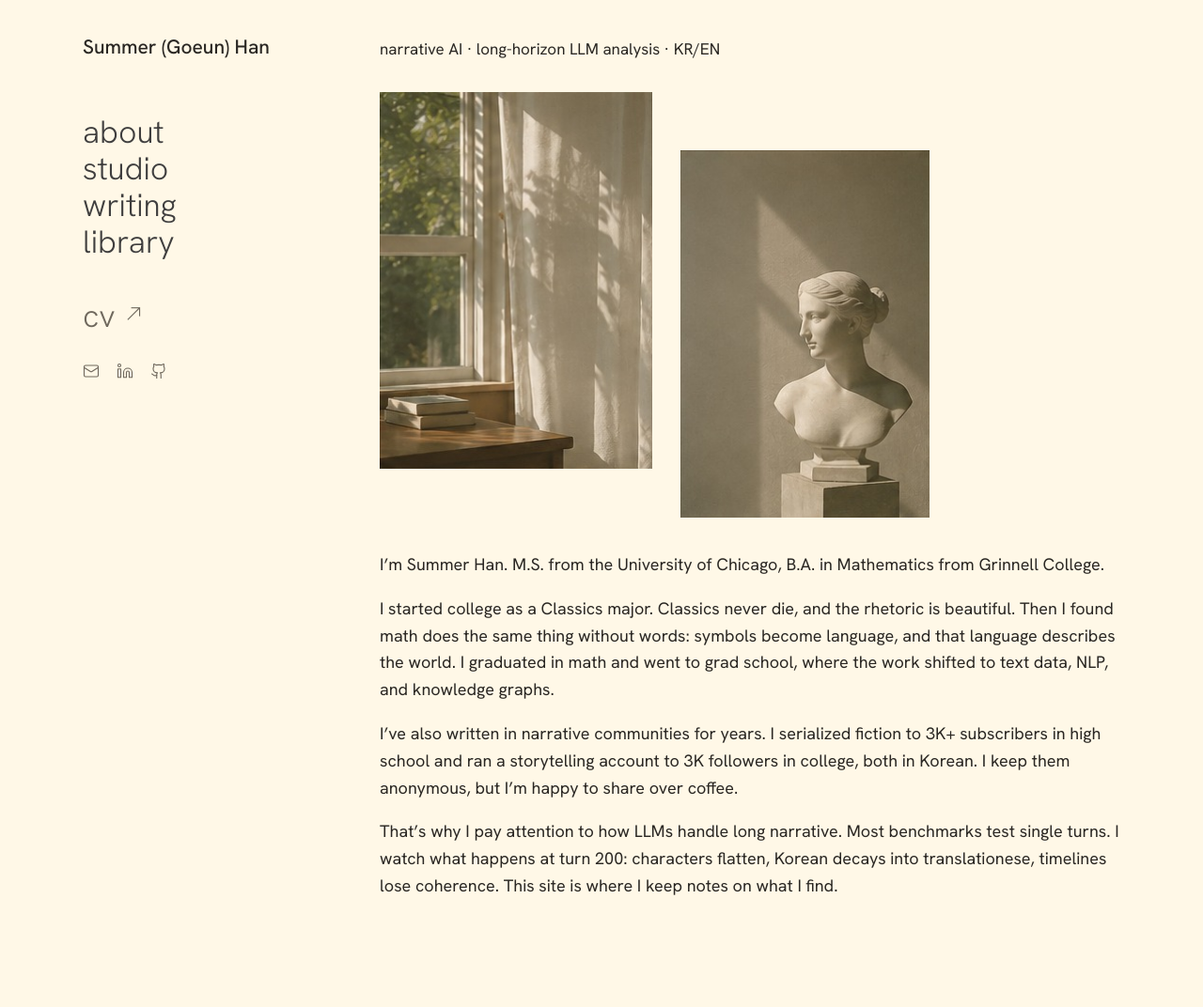
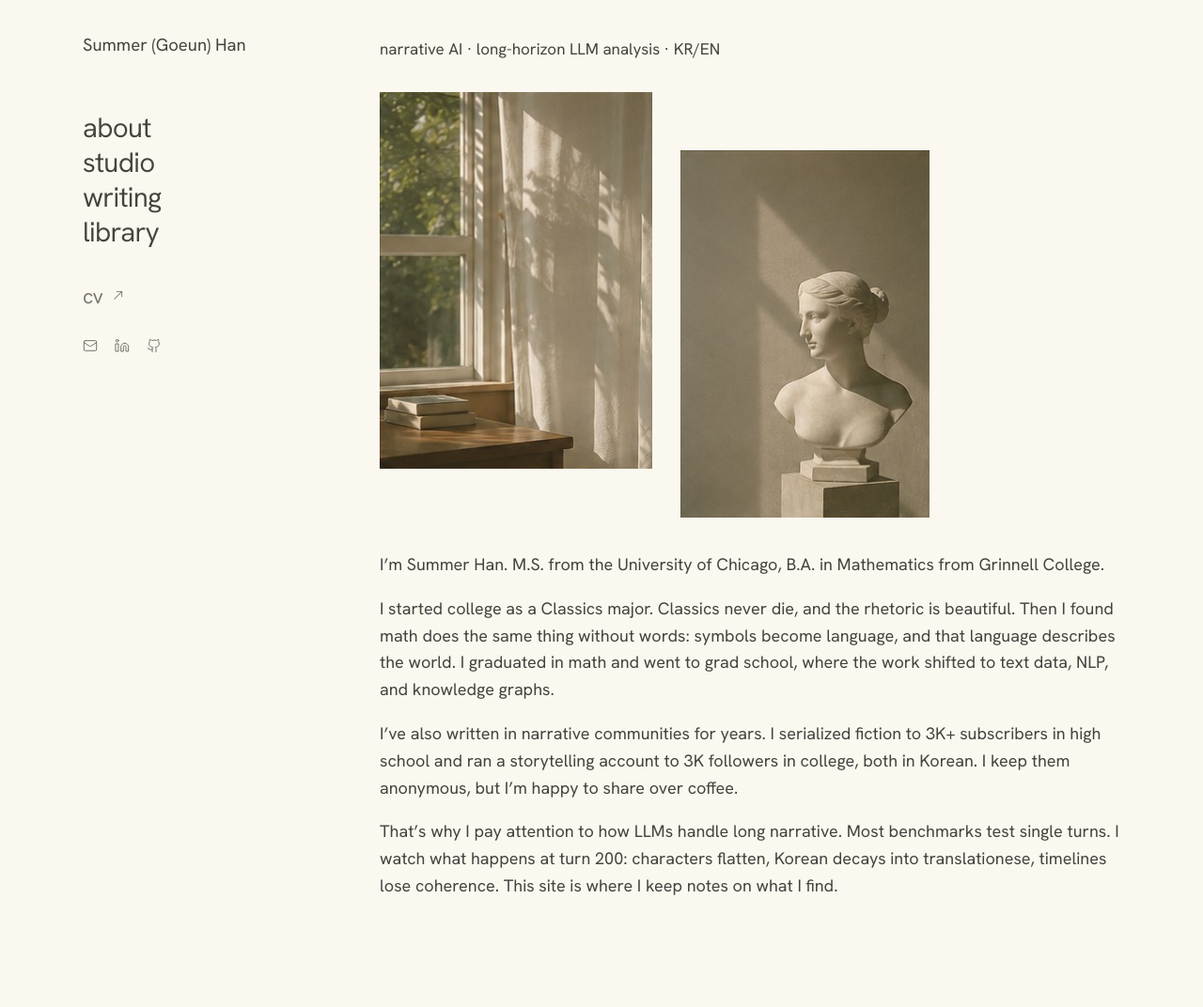
Before and after one commit to hangoeun16/hangoeun16.github.io, a Jekyll site: the page built from index.md, in a window 1280 px wide. Shown: the whole page at 94% size. Built offline with Jekyll 4.4.1, drawn with Linux system fonts in a browser that asks for light colours; some web fonts are replaced.

Commit message:
Calmer name, menu and background

```diff
--- a/_includes/head.html
+++ b/_includes/head.html
@@ -1,6 +1,6 @@
 <meta charset="utf-8">
 <meta name="viewport" content="width=device-width, initial-scale=1">
-<meta name="theme-color" content="#FFF8E7">
+<meta name="theme-color" content="#FAF8EF">
 <link rel="preload" href="{{ '/assets/fonts/schibsted-grotesk-latin-wght-normal.woff2' | relative_url }}" as="font" type="font/woff2" crossorigin>
 <link rel="preload" href="{{ '/assets/fonts/SUIT-Variable.woff2' | relative_url }}" as="font" type="font/woff2" crossorigin>
 <link rel="stylesheet" href="{{ '/assets/css/site.css' | relative_url }}?v={{ site.time | date: '%s' }}">
--- a/assets/css/site.css
+++ b/assets/css/site.css
@@ -43,9 +43,9 @@
 }
 
 :root {
-  --bg: #FFF8E7;          /* cosmic latte */
-  --ink: #2A2723;
-  --muted: #6F685D;
+  --bg: #FAF8EF;          /* soft ivory */
+  --ink: #45433E;
+  --muted: #77736A;
   --line: #E6DBC2;
   --tint: #F3E8CC;
   --font: "Hanken Grotesk", "SUIT Variable", system-ui, sans-serif;
@@ -75,27 +75,27 @@ img { max-width: 100%; height: auto; }
   min-height: 100vh;
 }
 .side { flex: 0 1 220px; }
-.name { display: block; font-size: 21px; font-weight: 500; line-height: 1.3; }
+.name { display: block; font-size: 18.5px; font-weight: 400; line-height: 1.3; }
 .menu {
   margin-top: 58px;              /* name to menu: 41.25 + 16.875 */
   display: flex;
   flex-direction: column;
   align-items: flex-start;
-  font-size: 33.75px;
-  line-height: 38.8125px;        /* spacing comes from line height only */
-  font-weight: 300;
-  color: #3F3E3E;
-  letter-spacing: normal;
+  font-size: 29.5px;
+  line-height: 1.25;             /* spacing comes from line height only */
+  font-weight: 375;
+  color: var(--ink);
+  letter-spacing: -0.025em;
 }
 .menu a + a { margin-top: 0; }
-.menu .sub { color: var(--muted); }
-.menu .sub.first { margin-top: 38.8125px; }   /* one blank line */
+.menu .sub { color: var(--muted); font-size: 22px; }
+.menu .sub.first { margin-top: 36.875px; }   /* one blank line of the main menu */
 .menu .sub + .sub { margin-top: 0; }
 /* contact icons under the menu */
 .icons { display: flex; align-items: center; gap: 18px; }
 .icons a { display: inline-flex; color: var(--muted); transition: color 0.2s ease; }
 .icons a:hover { color: var(--ink); text-decoration: none; }
-.icons svg { width: 18px; height: 18px; fill: none; stroke: currentColor; stroke-width: 1.5; stroke-linecap: round; stroke-linejoin: round; }
+.icons svg { width: 16px; height: 16px; fill: none; stroke: currentColor; stroke-width: 1.5; stroke-linecap: round; stroke-linejoin: round; }
 .side-icons { margin-top: 30px; }
 .menu-icons { margin-top: 18px; justify-content: flex-end; }
 .arrow { font-size: 0.6em; margin-left: 10px; vertical-align: 0.35em; }
@@ -156,7 +156,7 @@ a.row:hover .t { text-decoration: underline; text-underline-offset: 4px; text-de
 
 .post-wrap { display: flex; flex-wrap: wrap; gap: 24px 48px; }
 .post-side { flex: 0 1 360px; min-width: 0; }
-.post-side .name { font-size: 17px; line-height: 1.4; }
+.post-side .name { font-size: 15px; line-height: 1.4; }
 .kind { margin: 2px 0 0; font-size: 17px; line-height: 1.4; color: var(--muted); }
 .side-note { margin: 24px 0 0; max-width: 300px; font-size: 13px; line-height: 1.5; color: var(--muted); }
 
@@ -201,7 +201,7 @@ a.row:hover .t { text-decoration: underline; text-underline-offset: 4px; text-de
 .card-img, .card-text { display: block; aspect-ratio: 1.45; border-radius: 12px; overflow: hidden; margin-bottom: 8px; }
 .card-img img { width: 100%; height: 100%; object-fit: cover; display: block; }
 .card-text { position: relative; border: 1px solid rgba(0,0,0,0.1); padding: 14px; font-size: 15px; line-height: 1.45; color: var(--muted); }
-.card-text::after { content: ""; position: absolute; left: 0; right: 0; bottom: 0; height: 50%; background: linear-gradient(rgba(255,248,231,0), var(--bg)); }
+.card-text::after { content: ""; position: absolute; left: 0; right: 0; bottom: 0; height: 50%; background: linear-gradient(rgba(250,248,239,0), var(--bg)); }
 .card-title, .card-sub { display: block; }
 .card-sub { color: var(--muted); }
 
@@ -239,7 +239,7 @@ a.row:hover .t { text-decoration: underline; text-underline-offset: 4px; text-de
   .side { flex-basis: 100%; }
   .menu { margin-top: 18px; flex-direction: row; flex-wrap: wrap; align-items: baseline; gap: 4px 18px; font-size: 20px; }
   .menu a + a, .menu .sub.first, .menu .sub + .sub { margin-top: 0; }
-  .menu .sub { font-size: 18px; }
+  .menu .sub { font-size: 15px; }
   .side-icons { margin-top: 14px; }
   .wgrid { flex-direction: column; gap: 48px; }
   .wcol { display: contents; }   /* one column, newest first */
```
